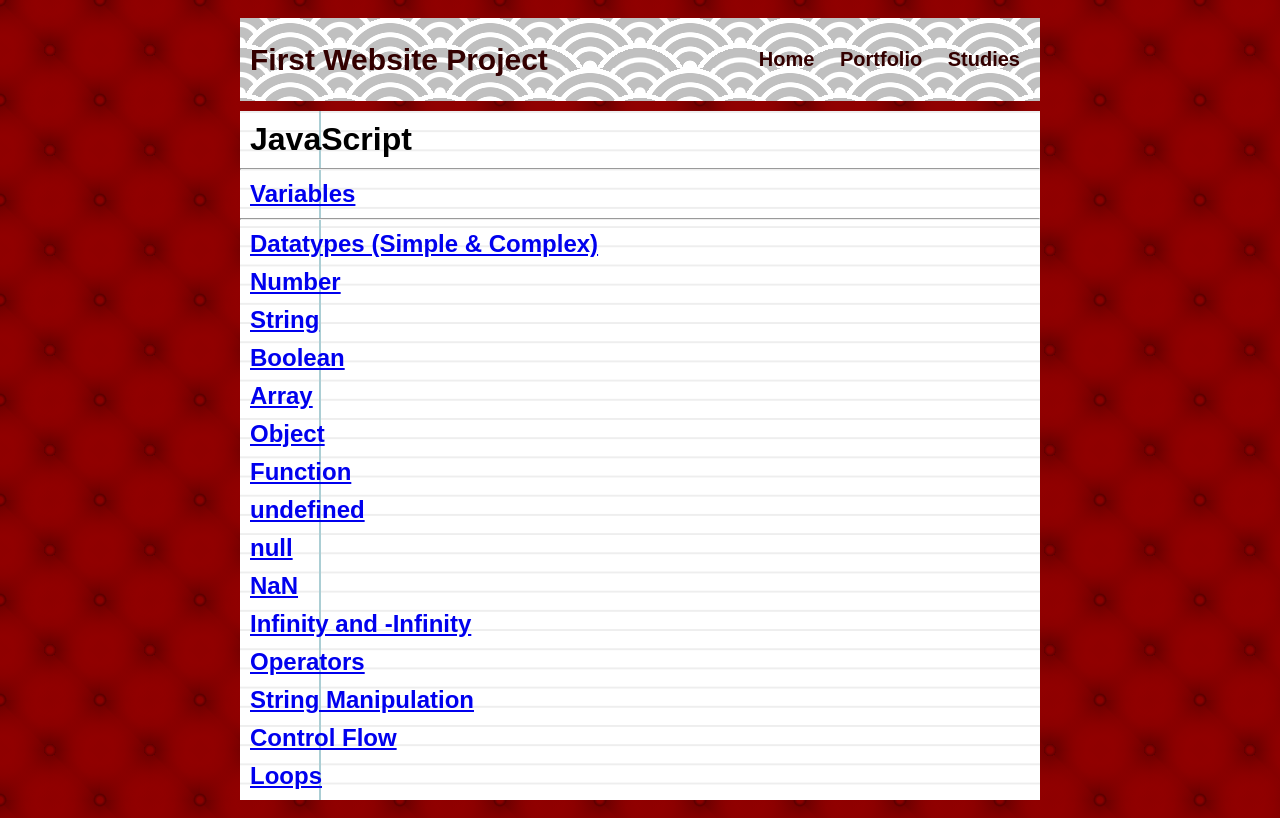
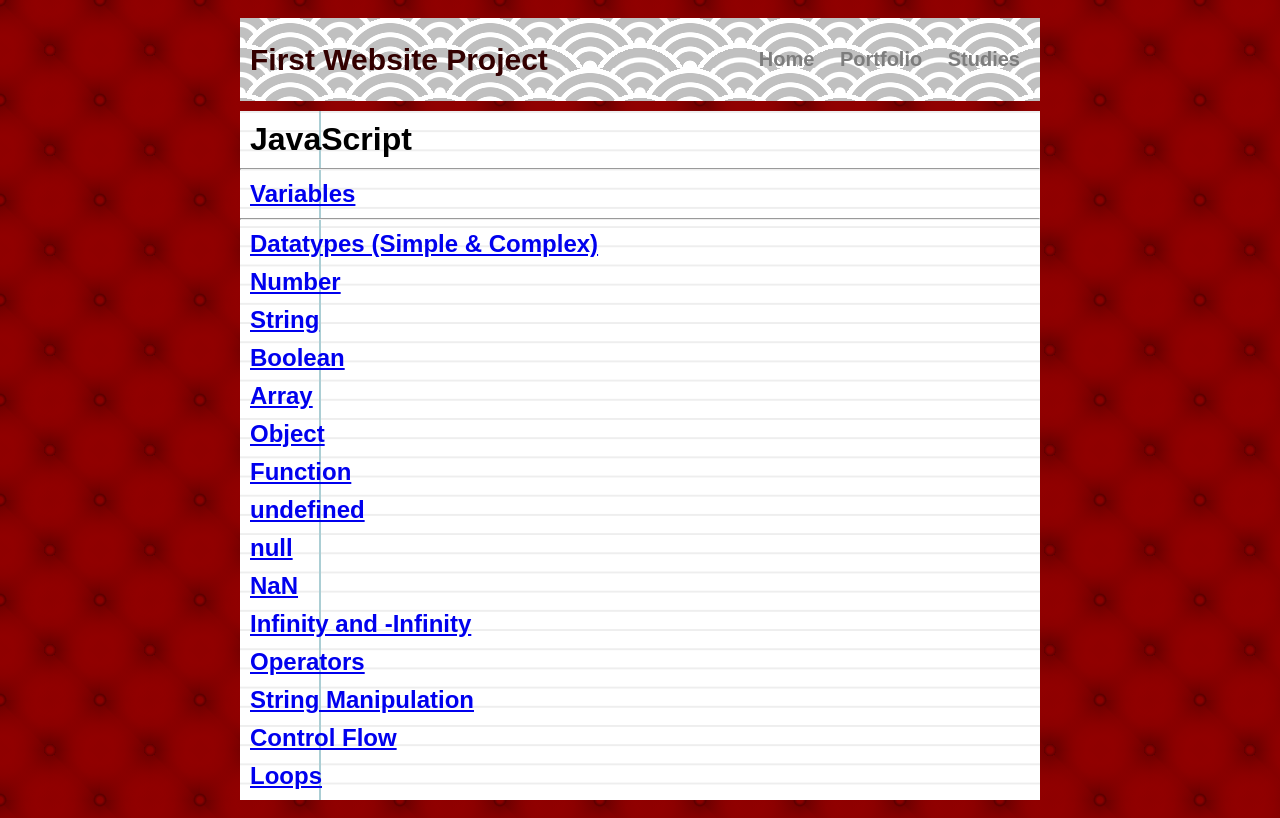
Before and after one commit to jsMichot/jsMichot.github.io, a plain HTML site: page studies.html in a window 1280 px wide. Drawn offline with nearby package versions, Linux system fonts and the light colour scheme; a script that the page names is missing.

Commit message:
updated anchor tags on studies page

```diff
--- a/studies.html
+++ b/studies.html
@@ -16,9 +16,9 @@
             <nav>
                 <header>First Website Project</header>
                 <ul>
-                    <li><a='index.html'>Home</a></li>
-                    <li><a='portfolio.html'>Portfolio</a></li>
-                    <li><a='studies.html'>Studies</a></li>
+                    <li><a href='index.html'>Home</a></li>
+                    <li><a href='portfolio.html'>Portfolio</a></li>
+                    <li><a href='studies.html'>Studies</a></li>
                 </ul>
             </nav>
 
```
Also changed, not shown: portfolio.html (+2 -2 lines).
